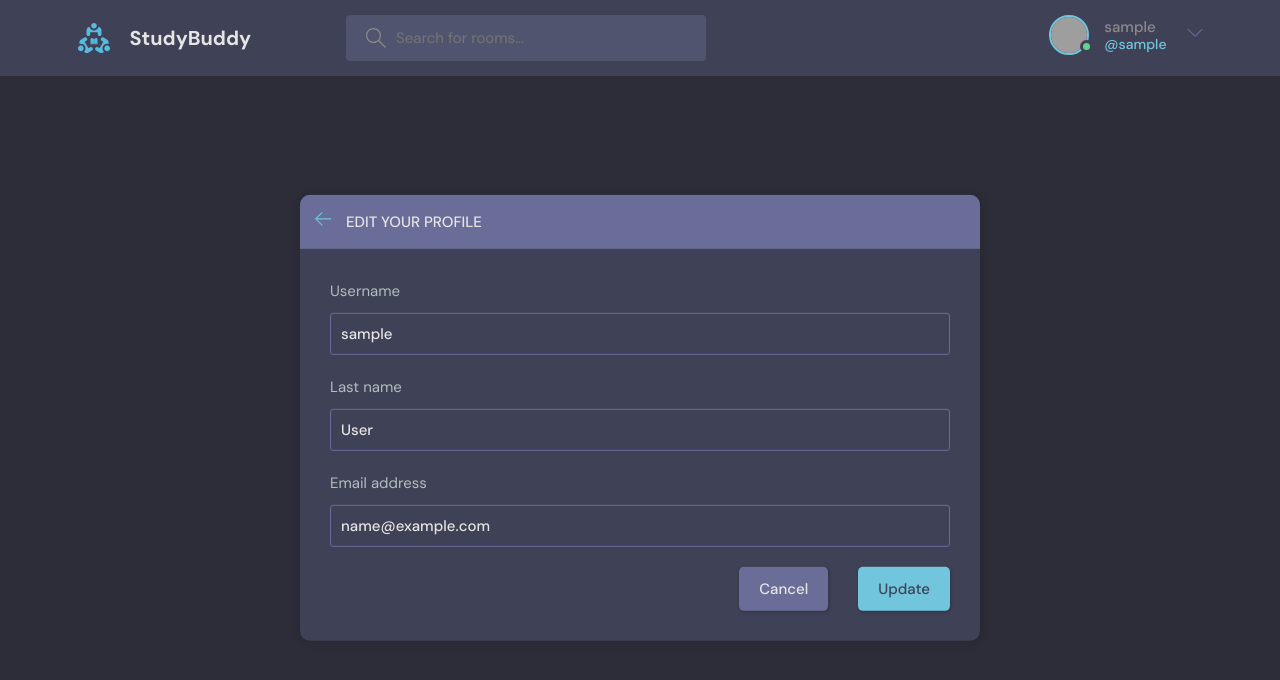
After one commit to TechyStarr/Study-buddy, a Django app: page /update-user/ in a window 1280 px wide. The commit adds this page. Shown: the top 680 px of the page. Run offline with Django 4.2, Linux system fonts and the light colour scheme; the visitor is signed in with stand-in values (Sample User, id 1); grey boxes are pictures that could not be loaded.

Commit message:
worked on update profile

```diff
--- a/studybuddy/base/forms.py
+++ b/studybuddy/base/forms.py
@@ -1,8 +1,14 @@
 from django.forms import ModelForm
 from .models import Room
+from django.contrib.auth.models import User
 
 class RoomForm(ModelForm):
     class Meta:
         model = Room
         fields = '__all__'
         exclude = ['host', 'participants']
+
+class UserForm(ModelForm):
+    class Meta:
+        model = User
+        fields = ['username', 'last_name', 'email']
--- a/studybuddy/base/templates/base/room_form.html
+++ b/studybuddy/base/templates/base/room_form.html
@@ -60,7 +60,7 @@
 
           <div class="form__action">
             <a class="btn btn--dark" href="{{request.META.HTTP_REFERER}}">Cancel</a>
-            <button class="btn btn--main" type="submit">Create Room</button>
+            <button class="btn btn--main" type="submit">Submit</button>
           </div>
         </form>
       </div>
--- /dev/null
+++ b/studybuddy/base/templates/base/update_user.html
@@ -0,0 +1,42 @@
+{% extends 'main.html' %}
+
+{% block content %}
+<main class="update-account layout">
+  <div class="container">
+    <div class="layout__box">
+      <div class="layout__boxHeader">
+        <div class="layout__boxTitle">
+          <a href="{% url 'home' %}">
+            <svg version="1.1" xmlns="http://www.w3.org/2000/svg" width="32" height="32" viewBox="0 0 32 32">
+              <title>arrow-left</title>
+              <path
+                d="M13.723 2.286l-13.723 13.714 13.719 13.714 1.616-1.611-10.96-10.96h27.625v-2.286h-27.625l10.965-10.965-1.616-1.607z">
+              </path>
+            </svg>
+          </a>
+          <h3>Edit your profile</h3>
+        </div>
+      </div>
+      <div class="layout__body">
+        <form class="form" action="" method="POST" enctype="multipart/form-data">
+          {% csrf_token %}
+
+          {% for field in form %}
+          <div class="form__group">
+            <label for="profile_pic">{{field.label}}</label>
+            {{field}}
+          </div>
+          {% endfor %}
+
+
+          <div class="form__action">
+            <a class="btn btn--dark" href="{% url 'home' %}">Cancel</a>
+            <button class="btn btn--main" type="submit">Update</button>
+          </div>
+        </form>
+      </div>
+    </div>
+  </div>
+  </div>
+</main>
+{% endblock content %}
--- a/studybuddy/base/urls.py
+++ b/studybuddy/base/urls.py
@@ -14,5 +14,6 @@ urlpatterns = [
     path('create-room', views.create_room, name="create-room"),
     path('update-room/<str:pk>/', views.update_room, name="update-room"),
     path('delete-room/<str:pk>/', views.delete_room, name = 'delete-room'),
-    path('delete-message/<str:pk>/', views.delete_message, name = 'delete-message')
+    path('delete-message/<str:pk>/', views.delete_message, name = 'delete-message'),
+    path('update-user/', views.update_user, name = 'update-user')
 ]
--- a/studybuddy/base/views.py
+++ b/studybuddy/base/views.py
@@ -7,7 +7,7 @@ from .models import Room, Topic, Message
 from django.contrib.auth.forms import UserCreationForm
 from django.contrib.auth.models import User
 from django.contrib.auth import authenticate, login, logout
-from .forms import RoomForm
+from .forms import RoomForm, UserForm
 
 # Create your views here.
 
@@ -131,12 +131,19 @@ def create_room(request):
     form = RoomForm()
     topics = Topic.objects.all()
     if request.method == 'POST':
-        form = RoomForm(request.POST)
-        if form.is_valid():
-            room = form.save(commit=False) # commit false means dont save to db yet
-            room.host = request.user
-            room.save()
-            return redirect('home')
+
+        topic_name = request.POST.get('topic')
+        topic, created = Topic.objects.get_or_create(name=topic_name) # get the topic if it exists, if not create it
+
+        room = Room.objects.create(
+            host = request.user,
+            topic = topic,
+            name = request.POST.get('name'),
+            description = request.POST.get('description'),
+        )
+
+
+        return redirect('home')
 
     context = {'form': form, 'topics': topics}
     return render(request, 'base/room_form.html', context)
@@ -151,12 +158,15 @@ def update_room(request, pk):
         return HttpResponse('You are not authorized to edit this page')
 
     if request.method == 'POST':
-        form = RoomForm(request.POST, instance=room) # update the form with the new data
-        if form.is_valid():
-            form.save()
-            return redirect('home')
+        topic_name = request.POST.get('topic')
+        topic, created = Topic.objects.get_or_create(name=topic_name) # get the topic if it exists, if not create it
+        room.name = request.POST.get('name')
+        room.description = request.POST.get('description')
+        room.topic = topic
+        room.save()
+        return redirect('home')
 
-    context = {"form": form, 'topics': topics}
+    context = {"form": form, 'topics': topics, 'room': room}
     return render(request, 'base/room_form.html', context)
 
 @login_required(login_url='login')
@@ -183,3 +193,11 @@ def delete_message(request, pk):
         message.delete()
         return redirect('room', pk=message.room.id)
     return render(request, 'base/delete.html', {'obj': message} )
+
+
+@login_required(login_url='login')
+def update_user(request):
+    user = request.user
+    form = UserForm(instance=user) # pre-populate the form with the existing data
+
+    return render(request, 'base/update_user.html', {'form': form})
--- a/studybuddy/templates/navbar.html
+++ b/studybuddy/templates/navbar.html
@@ -23,7 +23,7 @@
         <!-- Logged In -->
         {% if request.user.is_authenticated %}
         <div class="header__user">
-          <a href="profile.html">
+          <a href="{% url 'update-user' %}">
             <div class="avatar avatar--medium active">
               <img src="https://randomuser.me/api/portraits/men/37.jpg" />
             </div>
@@ -46,7 +46,7 @@
         {% endif %}
 
         <div class="dropdown-menu">
-          <a href="settings.html" class="dropdown-link"
+          <a href="{% url 'update-user' %}" class="dropdown-link"
             ><svg version="1.1" xmlns="http://www.w3.org/2000/svg" width="32" height="32" viewBox="0 0 32 32">
               <title>tools</title>
               <path
```
